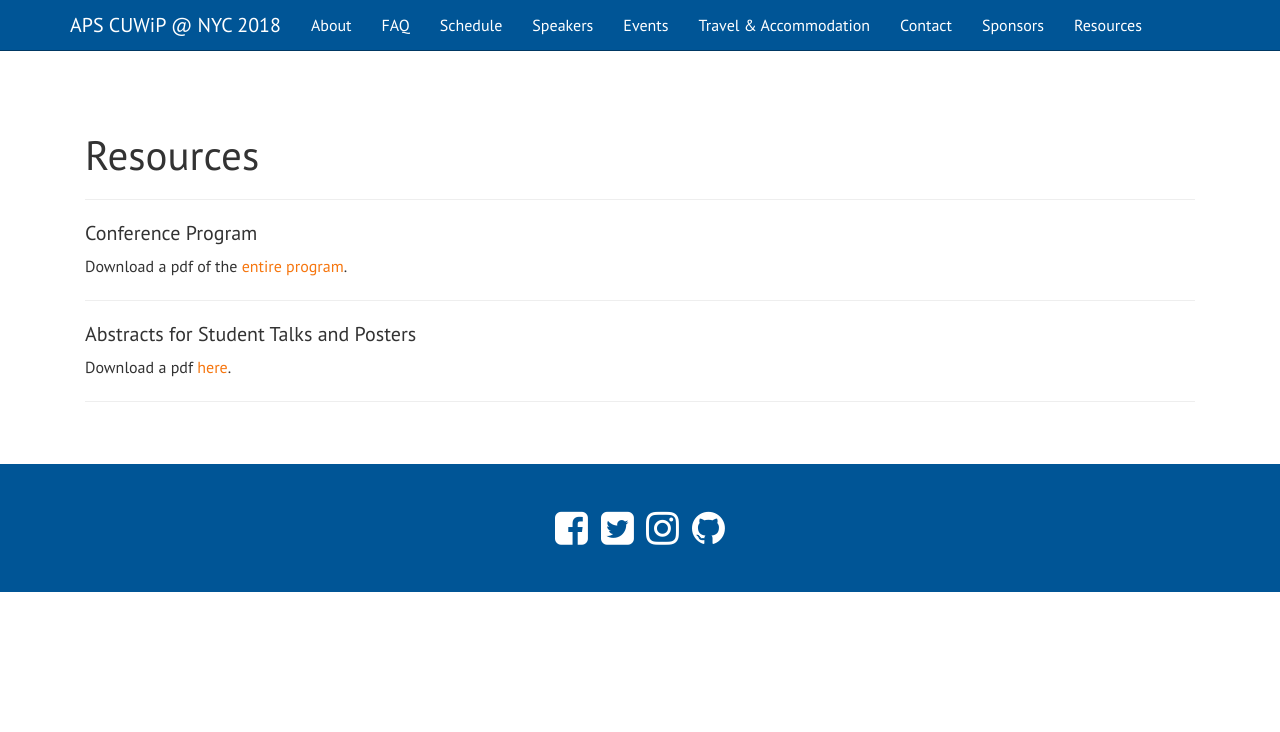
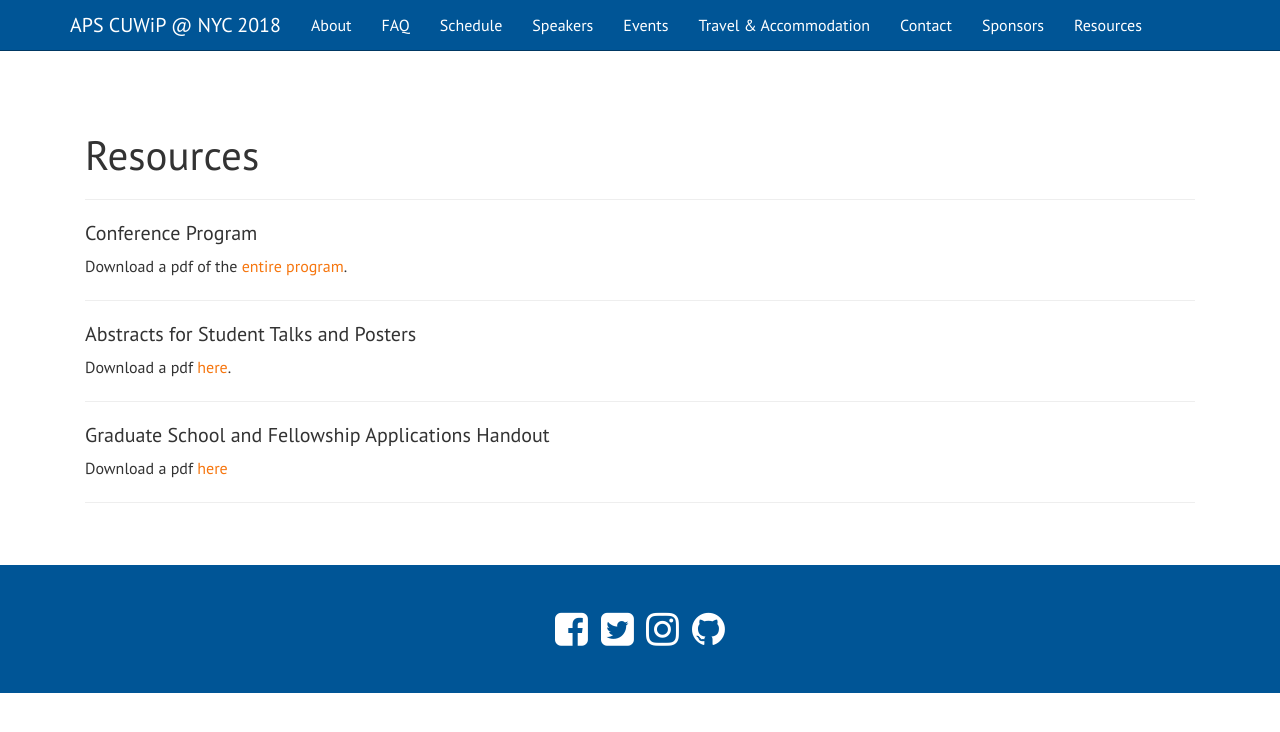
Before and after one commit to cuwip-nyc/cuwip-nyc.github.io, a Jekyll site: the page built from resources.html, in a window 1280 px wide. Shown: the top 732 px of the page. Built offline with Jekyll 4.4.1, drawn with Linux system fonts in a browser that asks for light colours; nearby versions of some CDN libraries.

Commit message:
grad school handout

```diff
--- a/resources.html
+++ b/resources.html
@@ -18,3 +18,8 @@ order: 8
 <p>Download a pdf <a href="{{base.url}}/documents/CUWiPatNYC2018_abstract_book_20180107.pdf">here</a>.</p>
 
 <hr>
+
+<h4>Graduate School and Fellowship Applications Handout</h4>
+<p>Download a pdf <a href="{{base.url}}/documents/Graduate.School.and.Fellowship.Applications.-.student.handout.pdf">here</a> </p>
+
+<hr>
```
Also changed, not shown: 2 other files.
